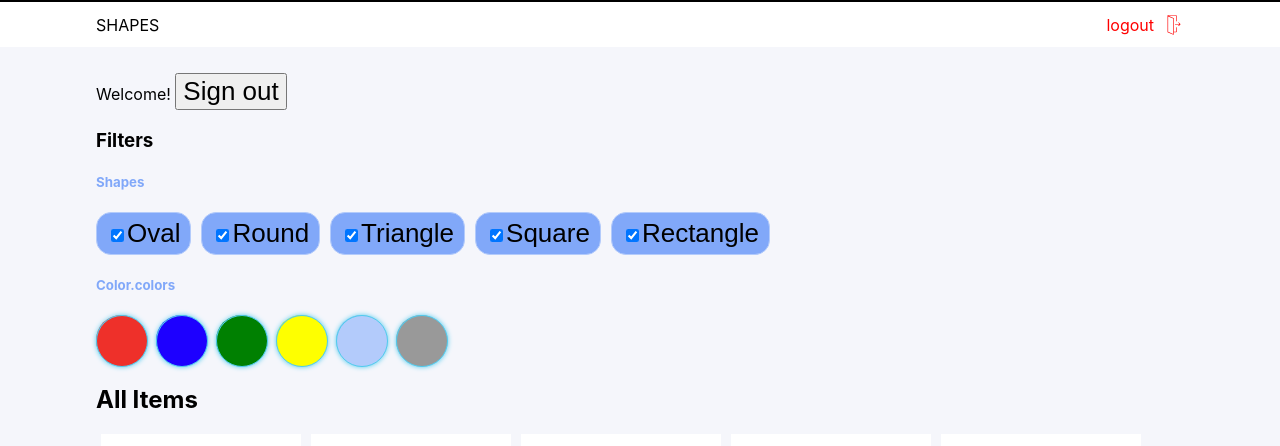
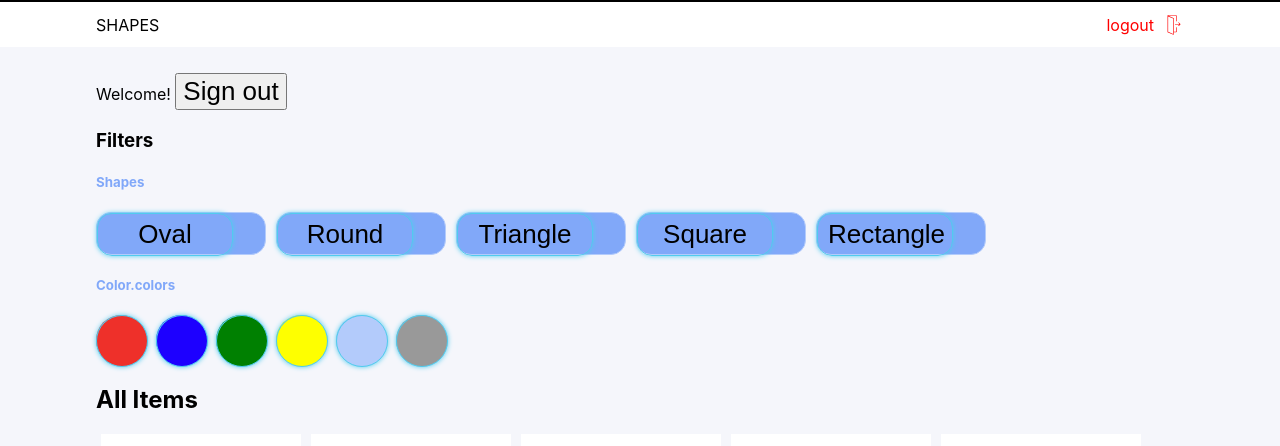
Before and after one commit to Oluwasetemi/talentql-frontend-test, a React (Vite) app: page /login in a window 1280 px wide. Both pictures are taken after a click on the element "login". Shown: the top 446 px of the page. Built offline with nearby package versions, Linux system fonts and the light colour scheme.

Commit message:
🐛 FIX: make the checkbox of the shapes non obvious

```diff
--- a/src/components/Shapes.tsx
+++ b/src/components/Shapes.tsx
@@ -16,15 +16,42 @@ export const SingleShapeButton = styled.button`
   border: 1px solid grey;
   flex-direction: column;
   justify-items: center;
+  position: relative;
+  width: calc(50px + 15Vmin);
 
   :hover {
     box-shadow: 0 0 6px rgba(81, 203, 238, 1);
     background-color: #81a8f9
   }
 
+  input[type="checkbox"] {
+    visibility: hidden;
+    width:0;
+    height:100%;
+  }
 
+  input[type="checkbox"]:checked + label {
+    box-shadow: 0 0 5px rgba(81, 203, 238, 1);
+    border: 1px solid rgba(81, 203, 238, 1);
+  }
 
+  input[type="checkbox"]:checked + label:after {
+    opacity: 1;
+  }
 
+  label {
+    background-color: transparent;
+    border: 1px solid #ccc;
+    cursor: pointer;
+    padding:5px 10px;
+
+    /* height: 50px; */
+    left: 0;
+    position: absolute;
+    top: 0;
+    width: calc(50px + 8Vmin);
+    border-radius: 15px;
+  }
 `;
 
 export function SquareShape({ color }: { color: string, }) {
```
Also changed, not shown: src/components/Colors.tsx (+0 -10 lines).
